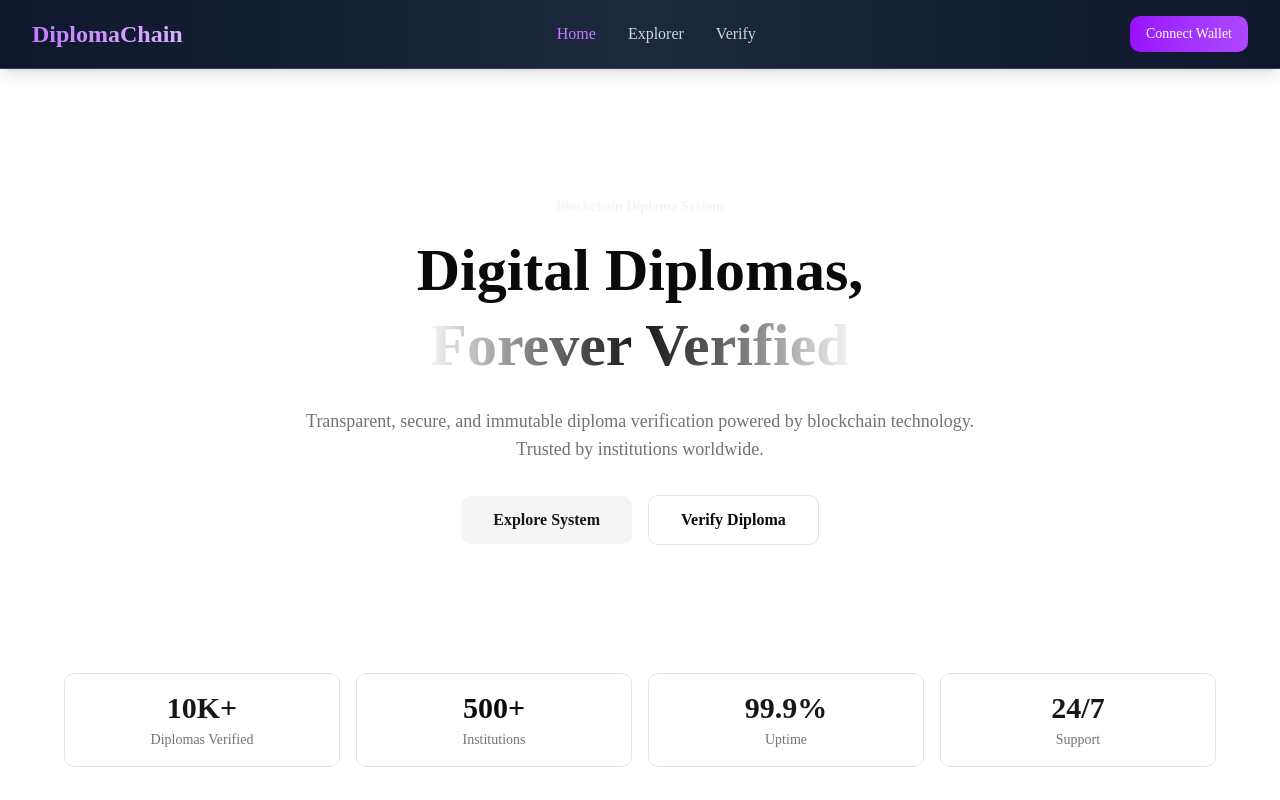
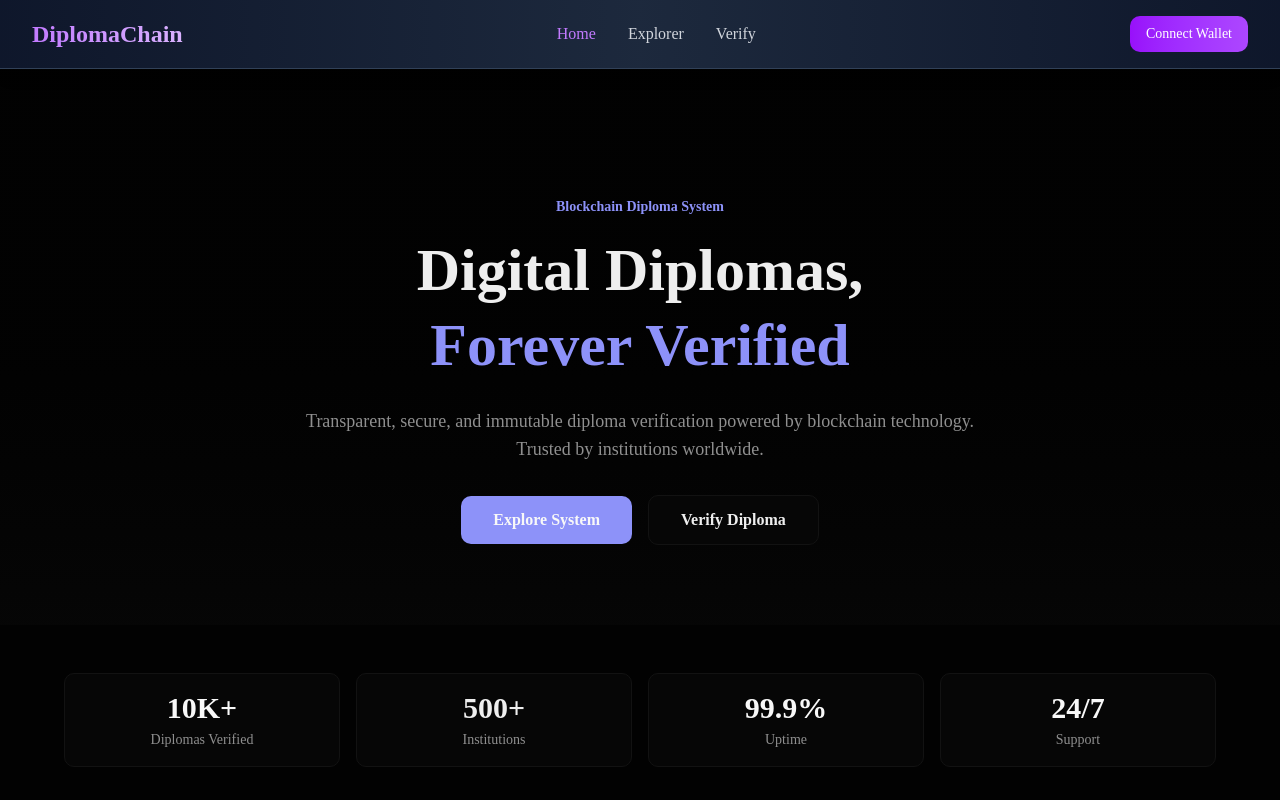
Before and after one commit to AlbertGhazaly/Certify, a Vue app in the folder fe/: page / in a window 1280 px wide. Shown: the top 800 px of the page. Built offline with nearby package versions, Linux system fonts and the light colour scheme; no server answers.

Commit message:
style: change default theme to dark

```diff
--- a/fe/src/App.vue
+++ b/fe/src/App.vue
@@ -1,5 +1,5 @@
 <template>
-  <div class="min-h-screen flex flex-col bg-background text-foreground">
+  <div class="min-h-screen flex flex-col bg-background text-foreground dark">
     <AppHeader />
     <main class="flex-1">
       <router-view />
```
